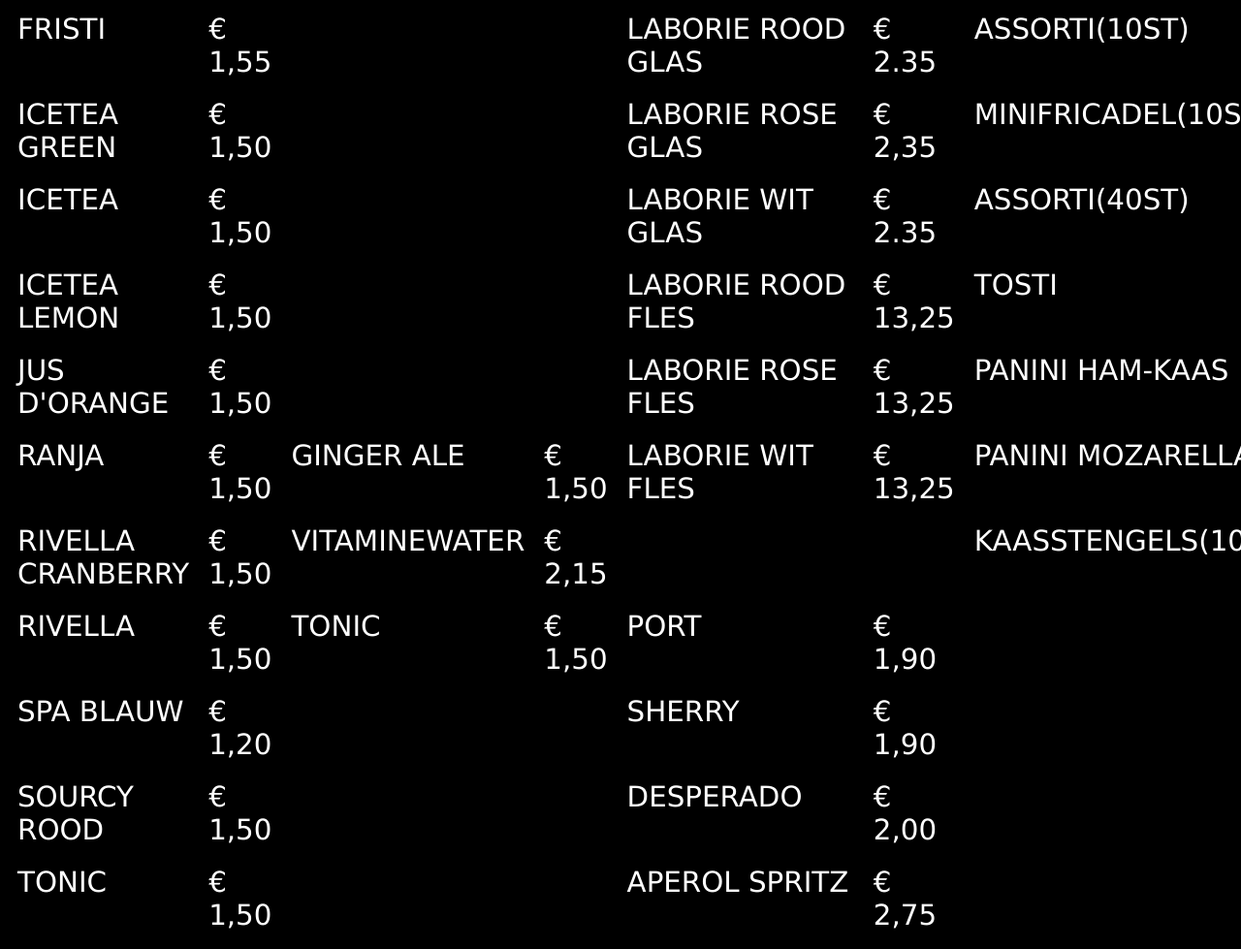
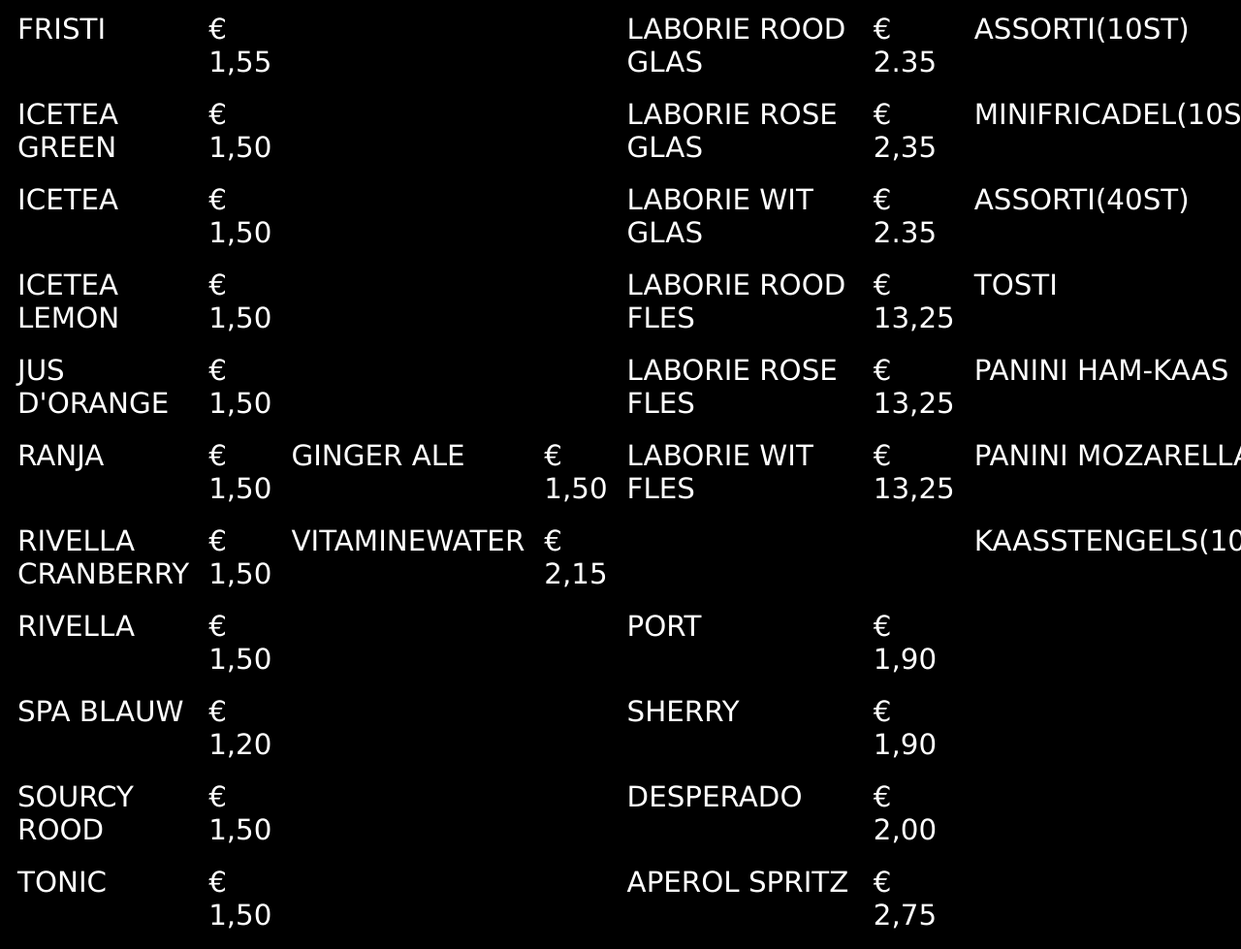
Before and after one commit to tvweldam/prijzenbord, a plain HTML site: page index.html in a window 1280 px wide. Shown: the part 875-1854 px from the top of the page at 97% size. Drawn offline with Linux system fonts and the light colour scheme.

Commit message:
Update index.html
dubbele tonic

```diff
--- a/index.html
+++ b/index.html
@@ -218,8 +218,8 @@ body{
 			<div class="divTableRow">
 				<div class="divTableCell">RIVELLA</div>
 				<div class="divTableCell">&#8364;	1,50</div>
-				<div class="divTableCell">TONIC</div>
-				<div class="divTableCell">&#8364;	1,50</div>
+				<div class="divTableCell">&nbsp;</div>
+				<div class="divTableCell">&nbsp;</div>
 				<div class="divTableCell">PORT</div>
 				<div class="divTableCell">&#8364;	1,90</div>
 				<div class="divTableCell"></div>
```
